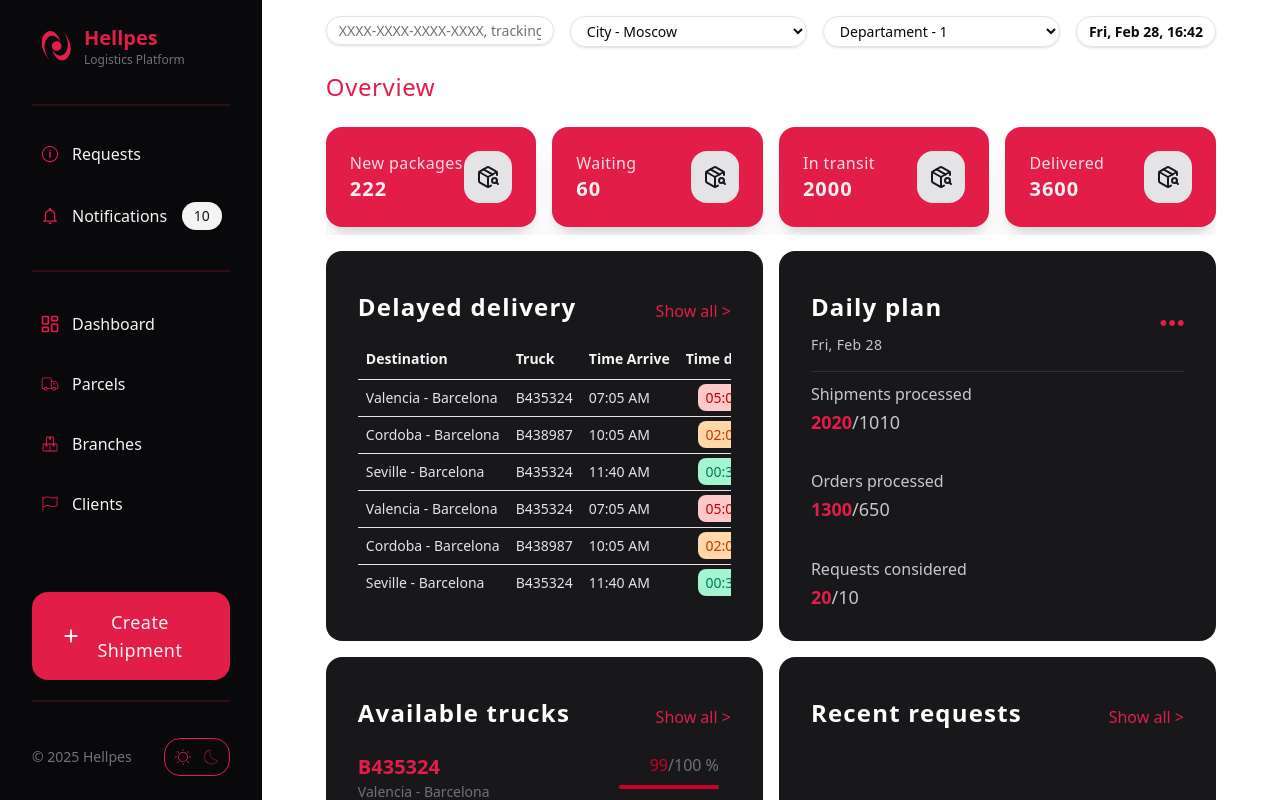
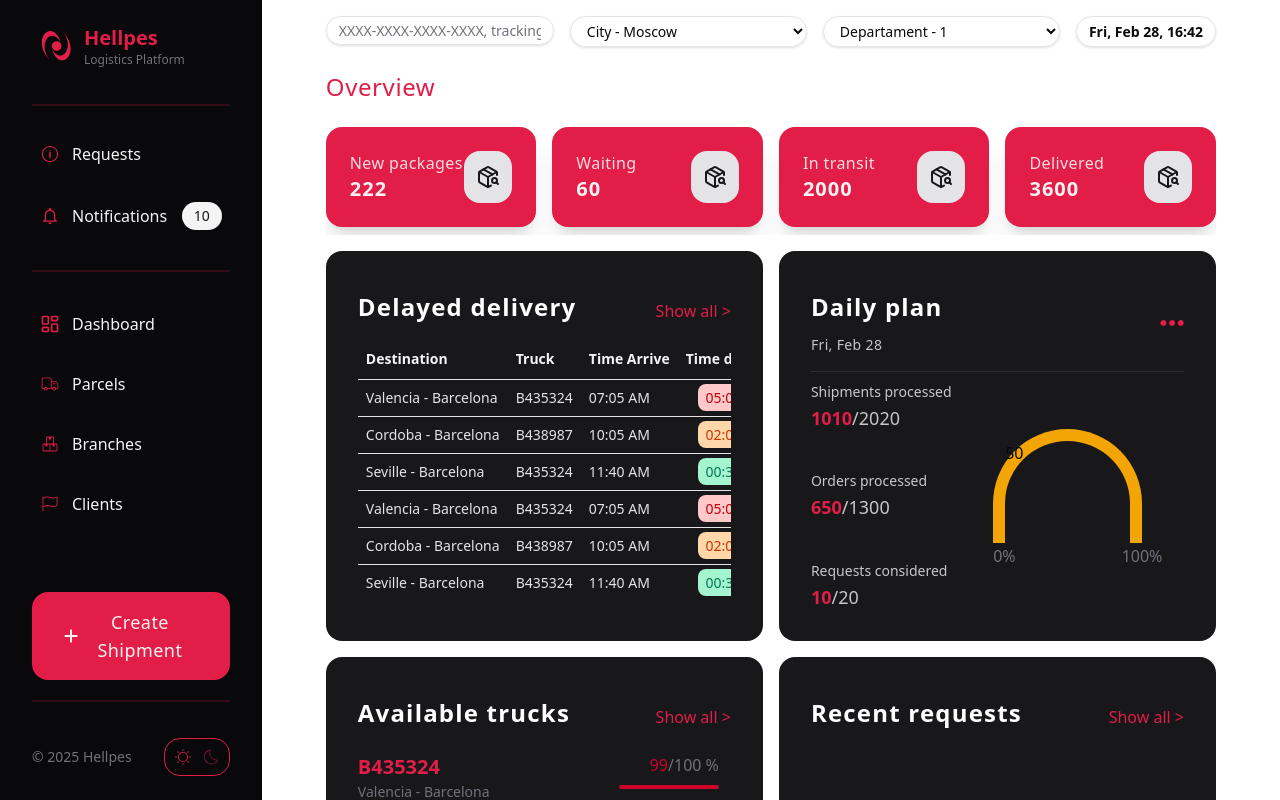
Before and after one commit to hellpes666/Delivery, a React (Vite) app: page / in a window 1280 px wide. Shown: the top 800 px of the page. Built offline with nearby package versions, Linux system fonts and the light colour scheme.

Commit message:
add time plan percentages

```diff
--- a/src/components/features/Statistic/ui/StatisticHeader.tsx
+++ b/src/components/features/Statistic/ui/StatisticHeader.tsx
@@ -90,9 +90,9 @@ const StatisticHeader: React.FC<Omit<IStatisticCard, "className">> = ({
 					<div
 						ref={panelRef}
 						className={cn(
-							"absolute bg-card w-[150px] h-[150px] top-8 right-0 rounded-2xl transition-all duration-300 ease-in-out flex flex-col justify-between items-center p-4",
+							"absolute bg-card w-[150px] h-[150px] top-8 right-0 rounded-2xl transition-all duration-300 ease-in-out flex flex-col justify-between items-center p-4 z-10",
 							openPlanOptions
-								? "opacity-100 transform translate-x-0  "
+								? "opacity-95 transform translate-x-0  "
 								: "opacity-0 transform translate-x-4"
 						)}
 					>
@@ -108,7 +108,10 @@ const StatisticHeader: React.FC<Omit<IStatisticCard, "className">> = ({
 										? " border-primary "
 										: ""
 								)}
-								onClick={() => dispatch(setOption(option))}
+								onClick={() => {
+									if (openPlanOptions)
+										dispatch(setOption(option));
+								}}
 							>
 								{option}
 							</h4>
--- a/src/components/widgets/Statistic/ui/StatisticCards.tsx
+++ b/src/components/widgets/Statistic/ui/StatisticCards.tsx
@@ -11,6 +11,7 @@ import {
 import { RootState } from "@/components/app/store/store";
 import { useSelector } from "react-redux";
 import { PlanOptions } from "@/components/app/store/slices/planOptionSlice";
+import { getColorClassByValue } from "@/lib/custom/getColorByValue";
 
 interface IPlan {
 	shipments: {
@@ -23,7 +24,7 @@ interface IPlan {
 		processeed: number;
 	};
 
-	reuests: {
+	requests: {
 		plan: number;
 		processeed: number;
 	};
@@ -53,10 +54,48 @@ const StatisticTimePlan: React.FC<IStatisticTimePlan> = ({
 	const [currentPlan, setCurrentPlan] = useState<IPlan>(
 		matchingTable[planOptionSelector]
 	);
+	const [currentPercentage, setCurrentPercentage] = useState(0);
 
 	useEffect(() => {
 		if (planOptionSelector) {
-			setCurrentPlan(matchingTable[planOptionSelector]);
+			const currentTable = matchingTable[planOptionSelector];
+			setCurrentPlan(currentTable);
+
+			const shipmentsPercentage =
+				currentTable.shipments.plan > 0
+					? Math.floor(
+							(currentTable.shipments.processeed /
+								currentTable.shipments.plan) *
+								100
+					  )
+					: 0;
+
+			const ordersPercentage =
+				currentTable.orders.plan > 0
+					? Math.floor(
+							(currentTable.orders.processeed /
+								currentTable.orders.plan) *
+								100
+					  )
+					: 0;
+
+			const requestsPercentage =
+				currentTable.requests.plan > 0
+					? Math.floor(
+							(currentTable.requests.processeed /
+								currentTable.requests.plan) *
+								100
+					  )
+					: 0;
+
+			const totalPercentage = Math.floor(
+				(shipmentsPercentage + ordersPercentage + requestsPercentage) /
+					3
+			);
+
+			setCurrentPercentage(totalPercentage);
+
+			setCurrentPercentage(totalPercentage);
 		}
 	}, [planOptionSelector]);
 
@@ -66,9 +105,11 @@ const StatisticTimePlan: React.FC<IStatisticTimePlan> = ({
 		dateValue: number;
 	}> = ({ title, planValue, dateValue }) => {
 		return (
-			<div className="flex flex-col gap-0.5 items-start">
-				<h4 className="text-muted/80 text-md font-medium">{title}</h4>
-				<p className="text-lg font-bold text-primary">
+			<div className="flex flex-col gap-0.5 items-center xl:items-start text-center xl:text-start">
+				<h4 className="text-muted/80 text-sm xl:text-md font-medium">
+					{title}
+				</h4>
+				<p className="text-[12px] xl:text-lg font-bold text-primary">
 					{dateValue}
 					<span className="text-muted/80 font-medium">
 						/{planValue}
@@ -78,9 +119,11 @@ const StatisticTimePlan: React.FC<IStatisticTimePlan> = ({
 		);
 	};
 
+	const mainColor = getColorClassByValue(currentPercentage);
+
 	return (
-		<div className="flex justify-between items-center h-full border-t-1 border-muted-foreground/25">
-			<div className="flex flex-col items-start justify-between h-full mt-5">
+		<div className="flex flex-col justify-between items-center h-full border-t-1 border-muted-foreground/25 xl:flex-row">
+			<div className="flex flex-row xl:flex-col items-center justify-between mt-2 xl:h-full xl:mt-5 xl:items-start">
 				<PlanInfo
 					title="Shipments processed"
 					planValue={currentPlan.shipments.plan}
@@ -93,9 +136,28 @@ const StatisticTimePlan: React.FC<IStatisticTimePlan> = ({
 				/>
 				<PlanInfo
 					title="Requests considered"
-					planValue={currentPlan.reuests.plan}
-					dateValue={currentPlan.reuests.processeed}
+					planValue={currentPlan.requests.plan}
+					dateValue={currentPlan.requests.processeed}
 				/>
+			</div>
+			<div
+				className="w-full bg-transparent max-w-[60%] xl:max-w-[40%] h-[50%] rounded-t-full border-12 border-b-0 border-muted-foreground/30 mx-auto relative z-0"
+				style={{
+					borderColor:
+						mainColor === "red-700"
+							? "#00A550"
+							: mainColor === "orange-700"
+							? "#F3A505"
+							: "#ff1d4b",
+				}}
+			>
+				<h4 className="font-medium text-muted-foreground absolute -left-3 bottom-[-25px]">
+					0%
+				</h4>
+				<h4>{currentPercentage}</h4>
+				<h4 className="font-medium text-muted-foreground absolute -right-8 bottom-[-25px]">
+					100%
+				</h4>
 			</div>
 		</div>
 	);
@@ -111,16 +173,16 @@ const StatisticCard: React.FC<IStatisticCard> = ({
 }) => {
 	const mockDailyPlan: IPlan = {
 		shipments: {
-			plan: 1010,
-			processeed: 2020,
+			plan: 2020,
+			processeed: 1010,
 		},
 		orders: {
-			plan: 650,
-			processeed: 1300,
+			plan: 1300,
+			processeed: 650,
 		},
-		reuests: {
-			plan: 10,
-			processeed: 20,
+		requests: {
+			plan: 20,
+			processeed: 10,
 		},
 	};
 
@@ -133,7 +195,7 @@ const StatisticCard: React.FC<IStatisticCard> = ({
 			plan: 3500,
 			processeed: 3000,
 		},
-		reuests: {
+		requests: {
 			plan: 500,
 			processeed: 450,
 		},
@@ -148,7 +210,7 @@ const StatisticCard: React.FC<IStatisticCard> = ({
 			plan: 8000,
 			processeed: 7000,
 		},
-		reuests: {
+		requests: {
 			plan: 2000,
 			processeed: 1800,
 		},
```
